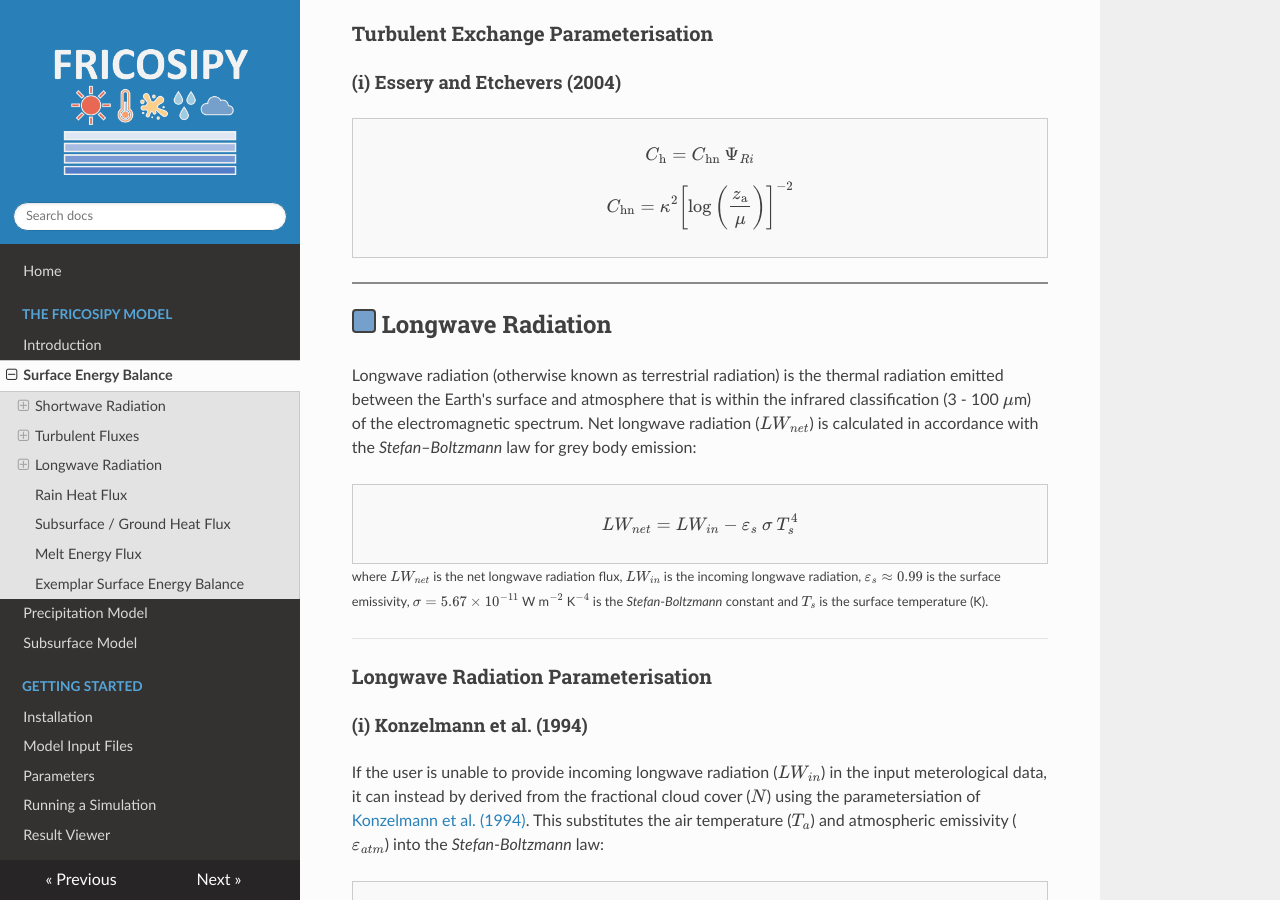
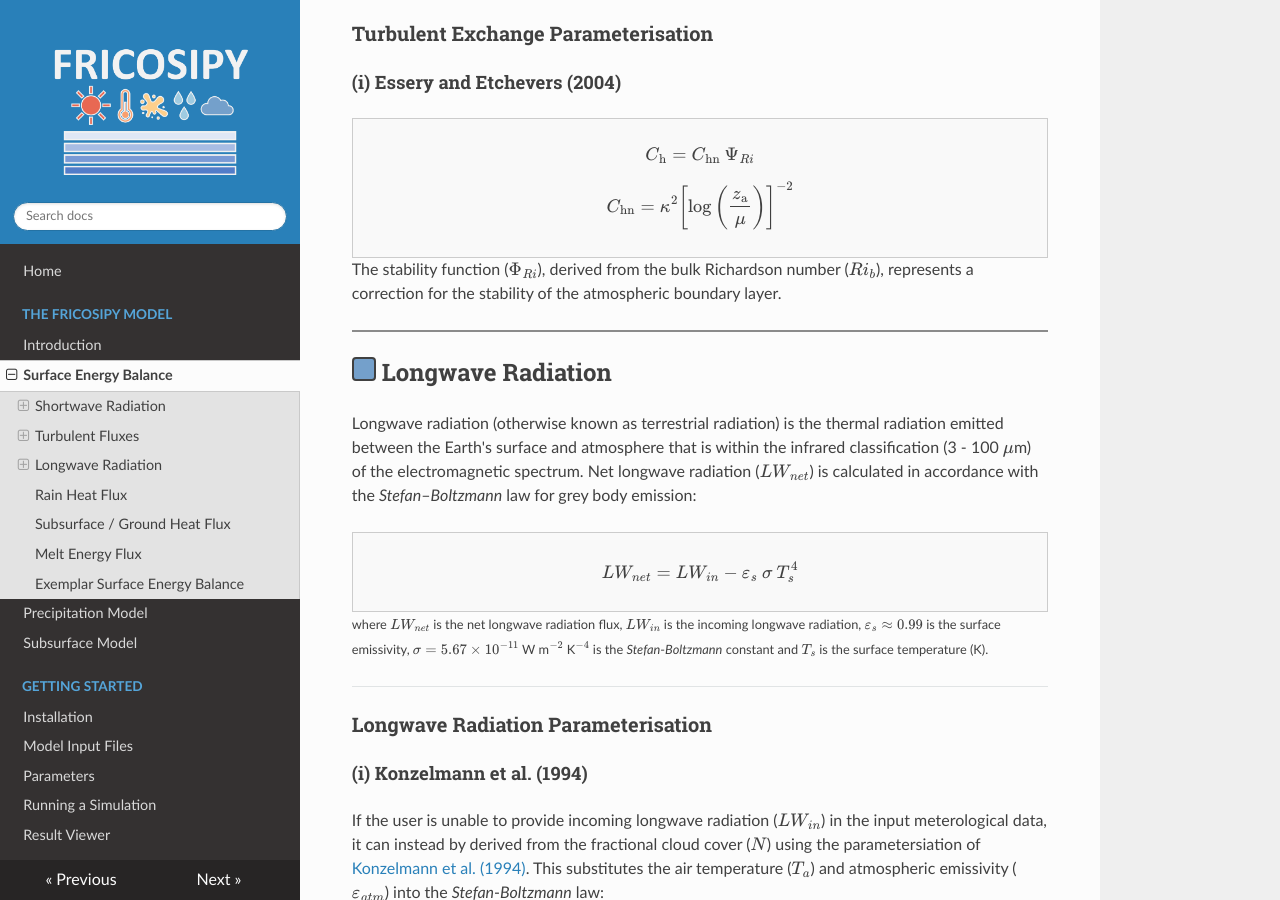
Before and after one commit to MarcusGastaldello/FRICOSIPY, an MkDocs documentation site: the page built from docs/surface_energy_balance.md, in a window 1280 px wide and 900 px high, scrolled down 3803 px. Built offline with MkDocs 1.6.1, drawn with Linux system fonts in a browser that asks for light colours; nearby versions of some CDN libraries.

Commit message:
Update surface_energy_balance.md

```diff
--- a/docs/surface_energy_balance.md
+++ b/docs/surface_energy_balance.md
@@ -152,6 +152,9 @@ $$ C_{\text{h}} =  C_{\text{hn}} \: \Psi_{Ri} $$
 $$ C_{\text{hn}} = \kappa^{2} \left[ \text{log} \left( \frac{z_\text{a}}{\mu} \right)\right]^{-2} $$
 </div>
 
+The stability function ($\Phi_{Ri}$), derived from the bulk Richardson number ($Ri_{b}$), represents a correction for the stability of the
+atmospheric boundary layer.
+
 <hr style="height:2px; background-color:#8b8b8b; border:none;" />
 
 ## <span style="display: inline-block; width: 1em; height: 1em;background-color: #74A0CB; border: 2px solid #404040; border-radius: 4px; "></span> Longwave Radiation
```
